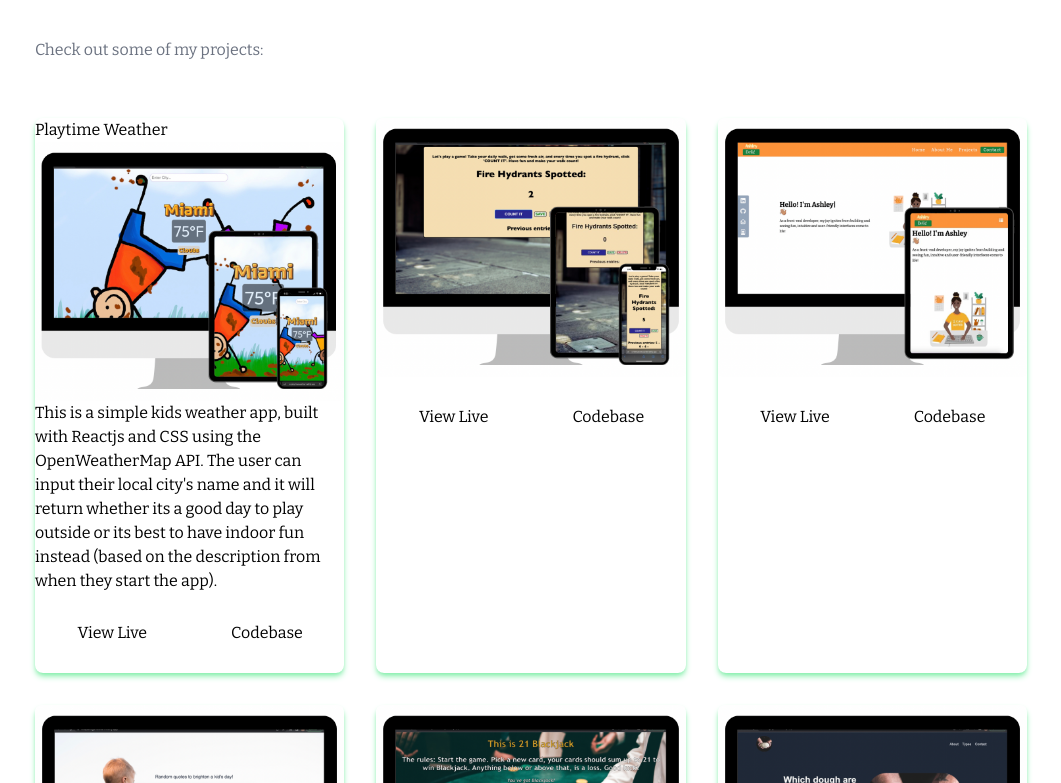
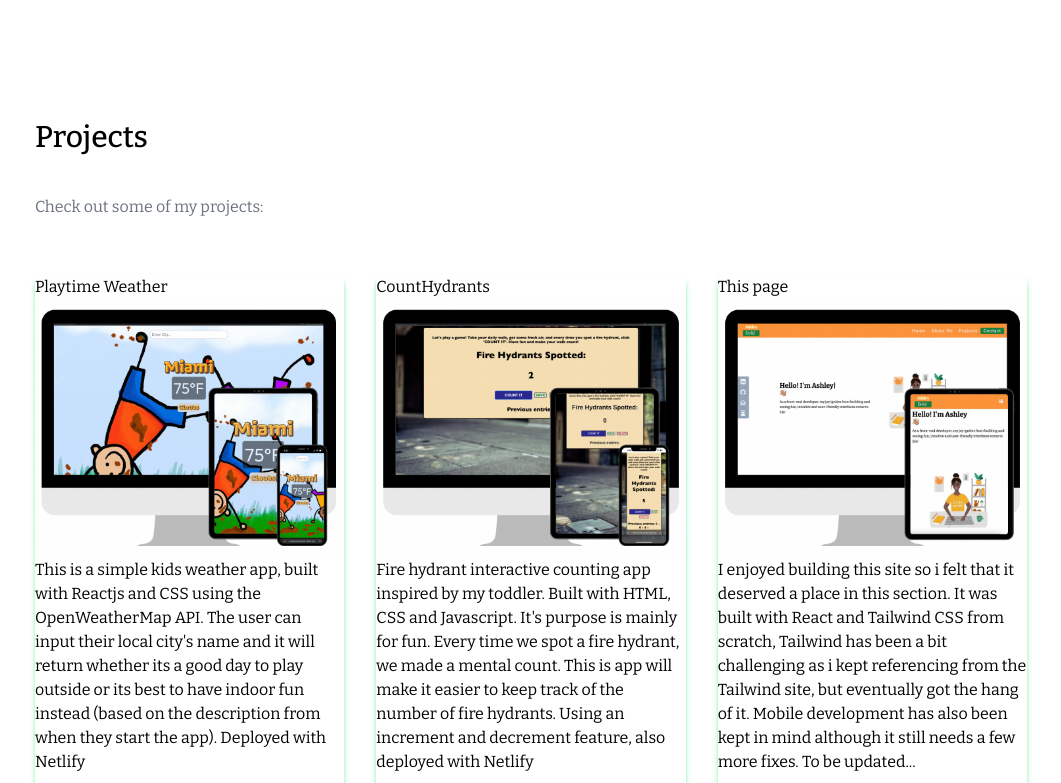
Before and after one commit to ashleydelic/portfolio-site, a React (Create React App) app: page / in a window 1280 px wide. Shown: the part 1657-2440 px from the top of the page, without its empty margins (109-1170 px from the left). Built offline with nearby package versions, Linux system fonts and the light colour scheme; a web font is replaced by a local one.

Commit message:
project cards fill up

```diff
--- a/src/components/Projects.js
+++ b/src/components/Projects.js
@@ -14,18 +14,27 @@ const Projects = () => {
         {
             id: 1,
             title: "Playtime Weather",
-            body: "This is a simple kids weather app, built with Reactjs and CSS using the OpenWeatherMap API. The user can input their local city's name and it will return whether its a good day to play outside or its best to have indoor fun instead (based on the description from when they start the app).",
+            body: "This is a simple kids weather app, built with Reactjs and CSS using the OpenWeatherMap API. The user can input their local city's name and it will return whether its a good day to play outside or its best to have indoor fun instead (based on the description from when they start the app). Deployed with Netlify",
             src: WeatherApp,
             liveLink: "https://playtimeweather.netlify.app/",
             codeLink: "https://github.com/ashleydelic/play-weather-app"
         },
         {
             id: 2,
-            src: CounterApp
+            title: "CountHydrants",
+            body: "Fire hydrant interactive counting app inspired by my toddler. Built with HTML, CSS and Javascript. It's purpose is mainly for fun. Every time we spot a fire hydrant, we made a mental count. This is app will make it easier to keep track of the number of fire hydrants. Using an increment and decrement feature, also deployed with Netlify",
+            src: CounterApp,
+            liveLink: "https://firehydrantcounter.netlify.app/",
+            codeLink: "https://github.com/ashleydelic/fire-hydrant-counter"
+
         },
         {
             id: 3,
-            src: PortfolioApp
+            title: "This page",
+            body: "I enjoyed building this site so i felt that it deserved a place in this section. It was built with React and Tailwind CSS from scratch, Tailwind has been a bit challenging as i kept referencing from the Tailwind site, but eventually got the hang of it. Mobile development has also been kept in mind although it still needs a few more fixes. To be updated... ",
+            src: PortfolioApp,
+            liveLink: "",
+            codeLink: "https://github.com/ashleydelic/portfolio-site"
         },
         {
             id: 4,
@@ -42,7 +51,7 @@ const Projects = () => {
     ]
 
   return (
-    <div id='projects' className='w-full md:h-screen'>
+    <div id='projects' className='w-full md:h-full'>
       <div className=' max-w-screen-lg p-4 mx-auto flex flex-col justify-center w-full h-full'>
           <div className='pb-8 '>
               <p className='md:text-3xl text-2xl mb-4 font-medium'>Projects</p>
```
